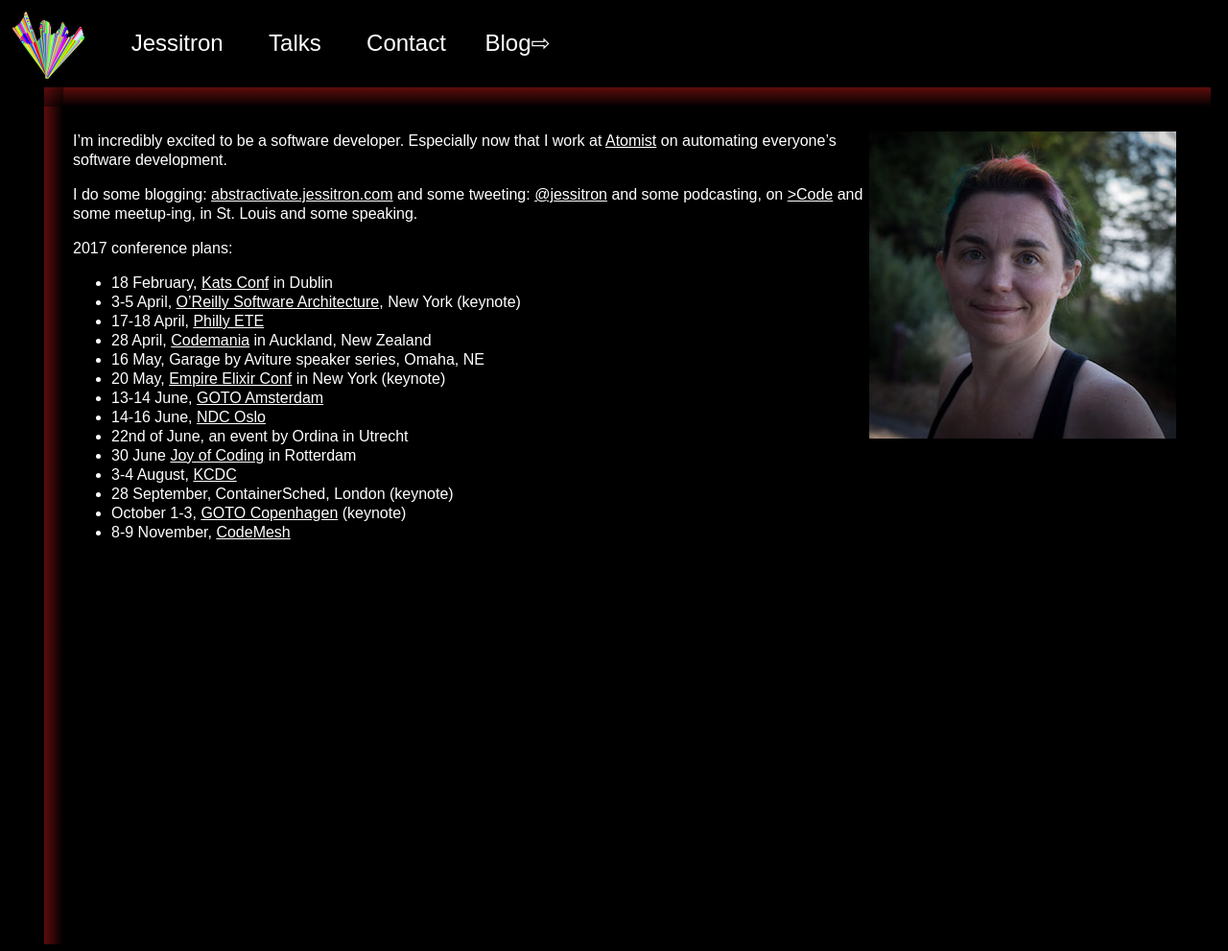
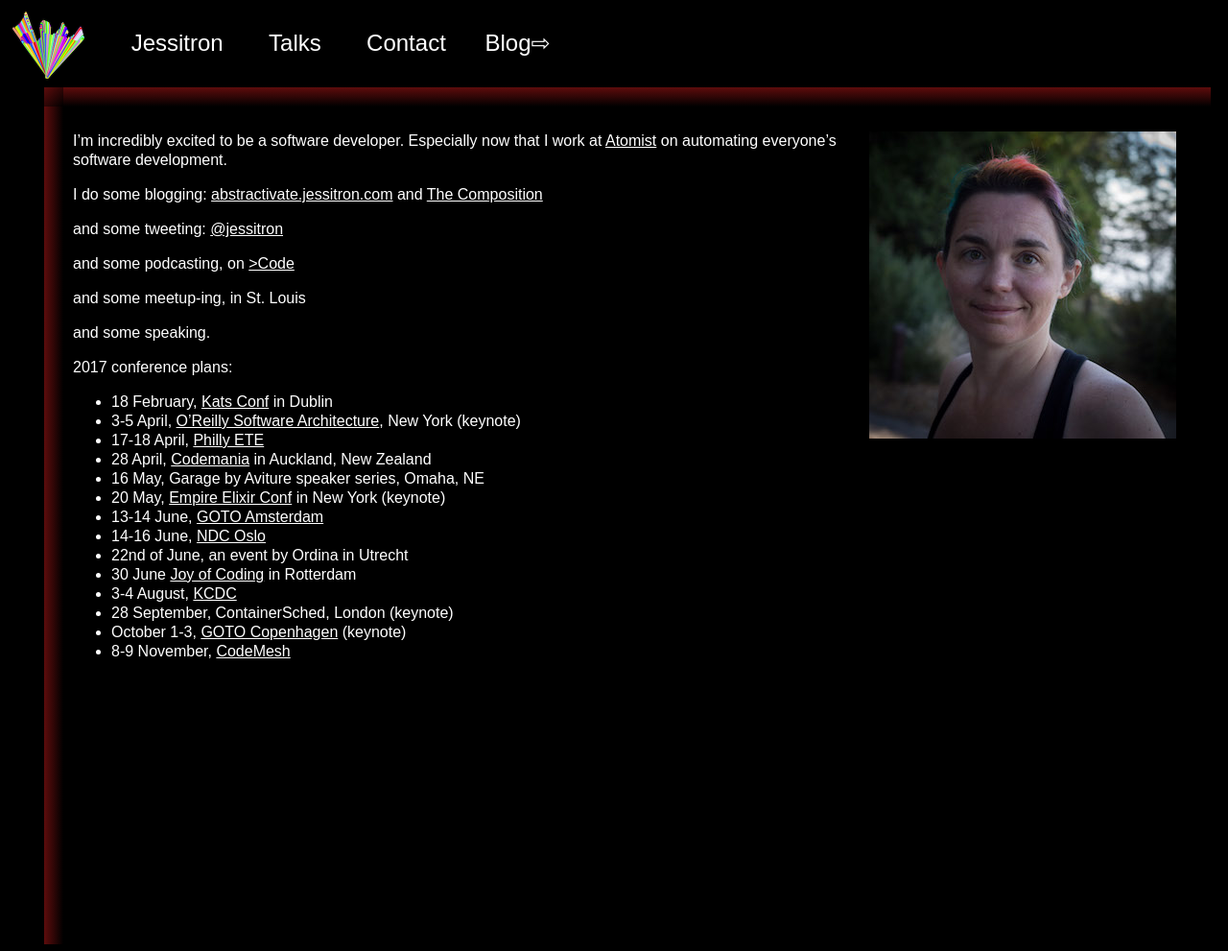
Before and after one commit to jessitron/jessitron.com, a Jekyll site: the page built from index.md, in a window 1280 px wide. Shown: the whole page at 96% size. Built offline with Jekyll 4.4.1, drawn with Linux system fonts in a browser that asks for light colours.

Commit message:
the-composition

```diff
--- a/index.md
+++ b/index.md
@@ -7,10 +7,14 @@ name: home
 I'm incredibly excited to be a software developer. Especially now that I work at [Atomist](https://www.atomist.com) on automating everyone's software development.
 
 I do some blogging:
-[abstractivate.jessitron.com](http://abstractivate.jessitron.com)
+[abstractivate.jessitron.com](http://abstractivate.jessitron.com) and [The Composition](http://the-composition.com)
+
 and some tweeting: [@jessitron](http://twitter.com/jessitron)
+
 and some podcasting, on [&gt;Code](http://greaterthancode.com)
+
 and some meetup-ing, in St. Louis
+
 and some speaking.
 
 2017 conference plans:
```
